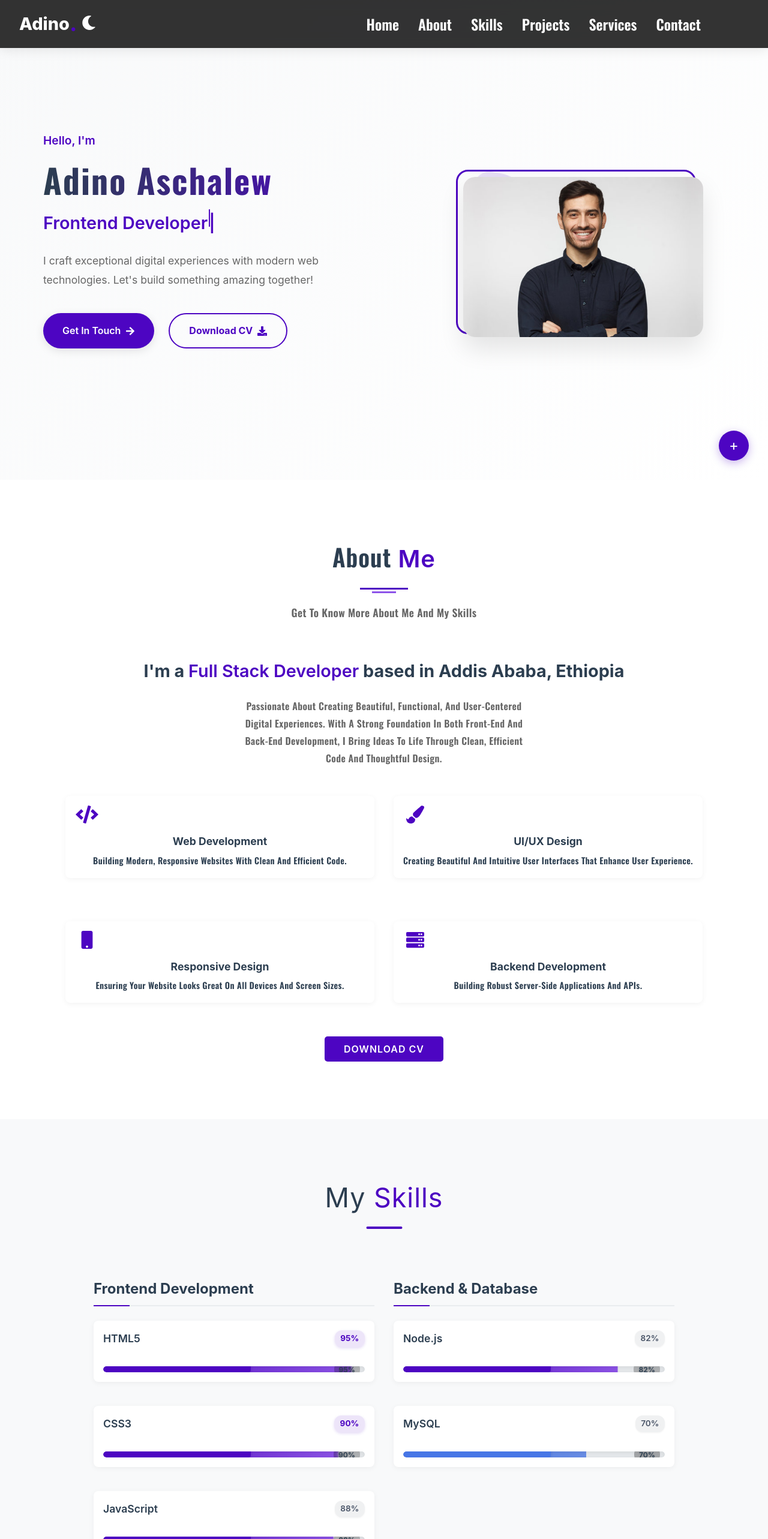
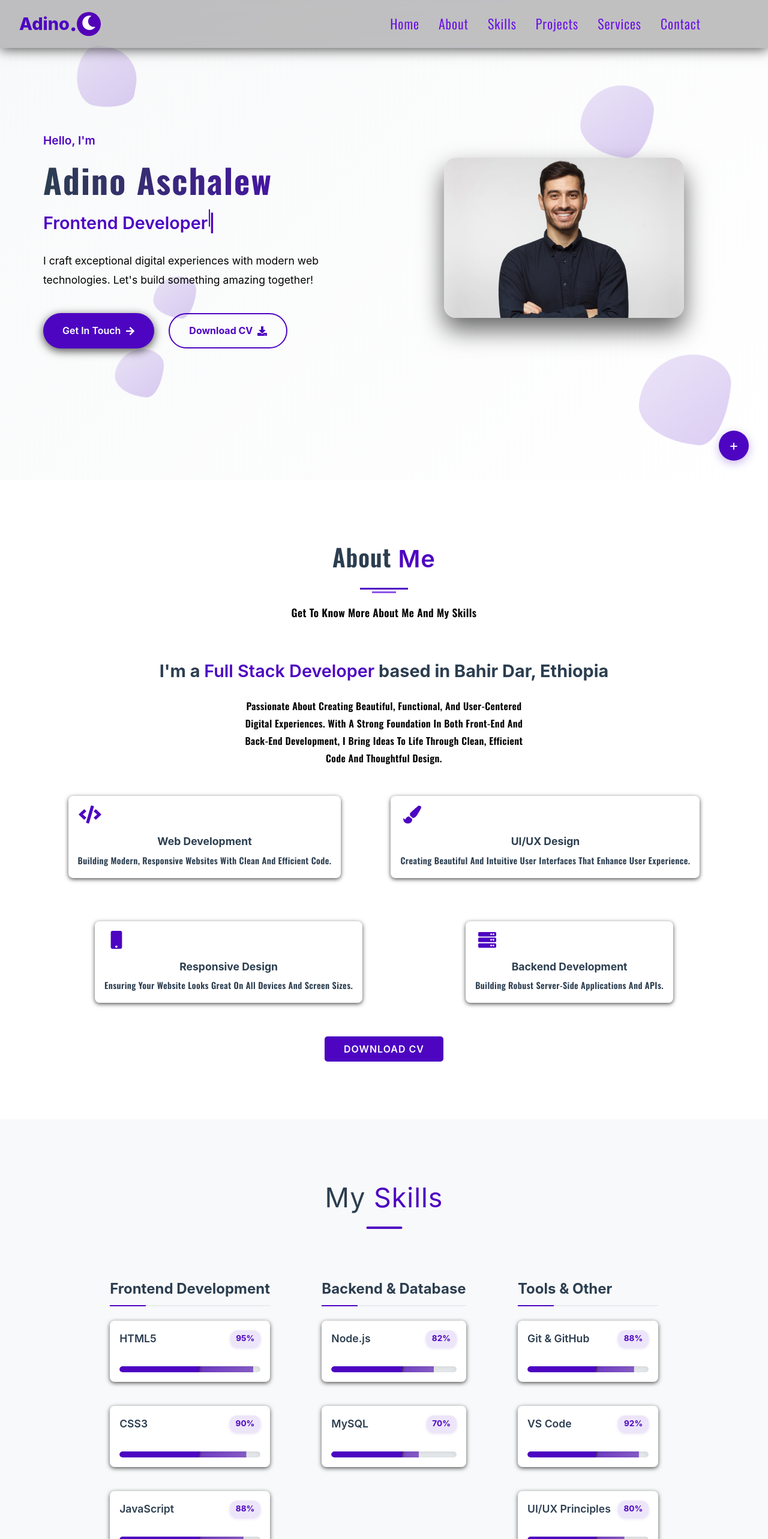
Before and after one commit to Adino-Aschalew/portfolio, a React (Vite) app: page / in a window 1280 px wide. Shown: the top 2566 px of the page at 60% size. Built offline with nearby package versions, Linux system fonts and the light colour scheme.

Commit message:
fifth commit

```diff
--- a/src/components/About.jsx
+++ b/src/components/About.jsx
@@ -1,6 +1,4 @@
 import { FaCode, FaPaintBrush, FaMobile, FaServer } from 'react-icons/fa';
-import { FaLaptopCode } from 'react-icons/fa';
-import image from '../assets/image.jpg';
 
 const About = () => {
   const skills = [
@@ -21,11 +19,10 @@ const About = () => {
           </div>
 
           <div className="about-text">
-            <h3>I'm a <span className="highlight">Full Stack Developer</span> based in Addis Ababa, Ethiopia</h3>
+            <h3>I'm a <span className="highlight">Full Stack Developer</span> based in Bahir Dar, Ethiopia</h3>
             <p>
               Passionate about creating beautiful, functional, and user-centered digital experiences.
-              With a strong foundation in both front-end and back-end development, I bring ideas to life
-              through clean, efficient code and thoughtful design.
+              With a strong foundation in both front-end and back-end development, I bring ideas to life through clean, efficient code and thoughtful design.
             </p>
 
             <div className="skills-grid">
--- a/src/components/Contact.jsx
+++ b/src/components/Contact.jsx
@@ -9,14 +9,14 @@ const Contact = () => {
   const sendEmail = (e) => {
     e.preventDefault();
 
-    emailjs.sendForm('YOUR_SERVICE_ID', 'YOUR_TEMPLATE_ID', form.current, 'YOUR_PUBLIC_KEY')
+    emailjs.sendForm('service_ste1o6a', '_ejs-test-mail-service_', e.target, 'OwiqXjdV5mi95vyNN')
       .then((result) => {
-          console.log(result.text);
-          alert('Message sent successfully!');
-          form.current.reset();
+        console.log(result.text);
+        alert('Message sent successfully!');
+        e.target.reset();
       }, (error) => {
-          console.log(error.text);
-          alert('Failed to send message. Please try again.');
+        console.log(error.text);
+        alert('Failed to send message. Please try again.');
       });
   };
 
@@ -35,7 +35,7 @@ const Contact = () => {
                 <FaMapMarkerAlt className="contact-icon" />
                 <div>
                   <h3>Location</h3>
-                  <p>Addis Ababa, Ethiopia</p>
+                  <p>BahirDar, Ethiopia</p>
                 </div>
               </div>
 
@@ -43,7 +43,7 @@ const Contact = () => {
                 <FaEnvelope className="contact-icon" />
                 <div>
                   <h3>Email</h3>
-                  <p>your.email@example.com</p>
+                  <p>adinoaschalew1995@gmail.com</p>
                 </div>
               </div>
 
@@ -51,7 +51,7 @@ const Contact = () => {
                 <FaPhone className="contact-icon" />
                 <div>
                   <h3>Phone</h3>
-                  <p>+251 9XX XXX XXXX</p>
+                  <p>+251 936164581</p>
                 </div>
               </div>
             </div>
--- a/src/components/Home.jsx
+++ b/src/components/Home.jsx
@@ -132,7 +132,6 @@ const Home = () => {
                 alt="Adino Aschalew"
                 className="profile-image"
               />
-              <div className="image-border"></div>
               <div className="floating-shapes">
                 {[...Array(5)].map((_, i) => (
                   <div key={i} className={`shape shape-${i + 1}`}></div>
--- a/src/index.css
+++ b/src/index.css
@@ -5,13 +5,13 @@
   --bg-secondary: #ffffff;
   --bg-tertiary: #f8f9fa;
   --text-primary: #2c3e50;
-  --text-secondary: #666;
-  --text-muted: #999;
+  --text-secondary: #000000;
+  --text-muted: #000000;
   --border-color: #e1e4e8;
-  --shadow-color: rgba(0, 0, 0, 0.1);
+  --shadow-color: rgba(0, 0, 0, .7);
   --accent-color: #4d05c2;
   --accent-hover: #3a048f;
-  --header-bg: rgba(0, 0, 0, 0.8);
+  --header-bg: rgba(20, 19, 21, 0.255);
   --nav-link: #ffffff;
   --nav-link-hover: #5804e0;
   --card-bg: #ffffff;
@@ -27,13 +27,13 @@
   --bg-primary: #0f0f23;
   --bg-secondary: #1a1a2e;
   --bg-tertiary: #16213e;
-  --text-primary: #e2e8f0;
-  --text-secondary: #a0aec0;
+  --text-primary: #ffffff;
+  --text-secondary: #ffffff;
   --text-muted: #ffffff;
-  --border-color: #2d3748;
+  --border-color: #ee00a7;
   --shadow-color: rgba(0, 0, 0, 0.3);
-  --accent-color: #8b5cf6;
-  --accent-hover: #7c3aed;
+  --accent-color: #ee00a7;
+  --accent-hover: #ee00a7;
   --header-bg: rgba(26, 26, 46, 0.199);
   --nav-link: #e9e9e9;
   --nav-link-hover: #ffffff;
@@ -42,7 +42,7 @@
   --input-border: #2d3748;
   --progress-bg: #2d3748;
   --social-bg: #16213e;
-  --social-hover: #8b5cf6;
+  --social-hover: #ee00a7;
 }
 
 /* Base styles */
@@ -117,7 +117,10 @@ select {
   background-color: linear-gradient(135deg, var(--bg-tertiary) 0%, var(--bg-secondary) 100%);
   color: var(--text-primary);
   border: 1px solid var(--border-color);
-  box-shadow: 0 4px 6px var(--shadow-color);
+  box-shadow: 0 2px 8px black !important;
+  border-right: 5px solid #6506fd;
+  ;
+  border-bottom: 5px solid #540ec5;
   transition: background-color 0.3s ease, color 0.3s ease, border-color 0.3s ease, box-shadow 0.3s ease;
 }
 
@@ -155,18 +158,17 @@ button:hover,
 
 /* Update links */
 .dark a {
-  color: var(--accent-color) !important;
+  color: white !important;
 }
 
 .dark a:hover {
-  color: var(--accent-hover) !important;
+  color: white !important;
 }
 
 /* Dark mode specific styles */
 .dark .header-class {
   background: var(--header-bg) !important;
-  backdrop-filter: blur(10px) !important;
-  box-shadow: 0 2px 12px var(--shadow-color);
+  backdrop-filter: blur(50px) !important;
 }
 
 .dark .name {
@@ -175,10 +177,17 @@ button:hover,
 
 .dark .links a {
   color: var(--nav-link) !important;
-}
-
+  font-size: 20px !important;
+}
+.dark .nav-links{
+  color: #f100b9 !important;
+}
 .dark .links a:hover {
-  color: var(--nav-link-hover) !important;
+  color: var(--accent-color) !important;
+}
+
+.dark .bar {
+  background-color: #f100b9;
 }
 
 .dark .introduction h1 {
@@ -198,7 +207,7 @@ button:hover,
 }
 
 .dark .abt-page h1 {
-  color: var(--text-primary) !important;
+  color: var(--accent-color) !important;
 }
 
 .dark .abt-page h2 {
@@ -422,19 +431,6 @@ button:hover,
   transition: color 0.3s ease;
 }
 
-.under-line {
-  border: 2px solid rgb(67, 178, 241);
-  border-radius: 5px;
-  width: 40px;
-  margin-left: 30px;
-}
-
-.dot {
-  font-size: 34px;
-  font-weight: bold;
-  color: rgb(67, 178, 241);
-}
-
 .links {
   display: flex;
   align-items: center;
@@ -447,25 +443,6 @@ button:hover,
   gap: 5rem;
   text-wrap: inherit;
 
-}
-
-.links a {
-  color: var(--nav-link);
-  font-size: 22px;
-  text-decoration: none;
-  font-weight: 400;
-  font-family: "Oswald", sans-serif;
-  font-optical-sizing: auto;
-  text-transform: capitalize;
-  border-bottom: 3px solid transparent;
-  transition: border-bottom-color 0.3s ease, color 0.3s ease;
-}
-
-.links a:hover {
-  cursor: pointer;
-  color: var(--nav-link-hover);
-  border-radius: 3px;
-  border-bottom-color: var(--nav-link-hover);
 }
 
 .container {
@@ -518,6 +495,7 @@ button:hover,
     text-align: center;
     justify-content: center;
     gap: 8rem;
+    z-index: 0;
   }
 
   .about-container p {
@@ -567,11 +545,7 @@ button:hover,
     border-radius: 4px;
   }
 
-  img {
-    border-radius: 3px;
-    transform: translate(2rem, 2rem);
-    box-shadow: 0 1px 12px #6107f1;
-  }
+
 
   .rectangle {
     border: 5px solid #034ebe;
@@ -587,6 +561,10 @@ button:hover,
 
   .skills {
     max-width: 600px;
+  }
+
+  .skills-grid {
+    grid-template-columns: repeat(2, 1fr) !important;
   }
 
   .card {
@@ -603,6 +581,10 @@ button:hover,
     margin: 10rem auto;
     border-radius: 25px;
     display: grid !important;
+  }
+
+  .social-toggle {
+    z-index: 2000 !important;
   }
 
   .abt-page {
@@ -988,6 +970,15 @@ button:hover,
   margin-top: 1rem;
 }
 
+.dark img {
+  box-shadow: 0 0 5px #fd21bb, 0 0 26px #fd21bb;
+}
+
+.dark .submit-btn:hover {
+  background-color: #b8038e;
+  box-shadow: 0 0 5px #ff0cd2, 0 0 15px #ff12c8;
+}
+
 .submit-btn:hover {
   background: #3a048f;
   transform: translateY(-2px);
@@ -1069,7 +1060,7 @@ button:hover,
   justify-content: center;
   gap: 1.5rem;
   margin-bottom: 2.5rem;
-  background-color: #2c3e50;
+
 }
 
 .social-link {
@@ -1121,7 +1112,7 @@ button:hover,
 
 /* Theme Toggle */
 .theme-toggle {
-  background: none;
+  background-color: rgb(83, 1, 184);
   border: none;
   color: var(--nav-link);
   font-size: 1.5rem;
@@ -1139,8 +1130,9 @@ button:hover,
 
 .theme-toggle:hover {
   color: var(--nav-link-hover);
-  background-color: rgba(255, 255, 255, 0.1);
+  background-color: rgb(100, 100, 100);
   transform: scale(1.1);
+  transform: rotate(-20deg);
 }
 
 .theme-icon {
@@ -1191,17 +1183,8 @@ button:hover,
   align-items: center;
   font-size: 1.8rem;
   font-weight: 800;
-  color: var(--nav-link);
+  color: var(--accent-color);
   transition: all 0.3s ease;
-}
-
-.logo-text {
-  background: linear-gradient(90deg, var(--text-primary), var(--accent-color));
-  -webkit-background-clip: text;
-  -webkit-text-fill-color: transparent;
-  background-clip: text;
-  position: relative;
-  padding-right: 2px;
 }
 
 .logo-dot {
@@ -1257,7 +1240,7 @@ button:hover,
   display: flex;
   flex-direction: column;
   justify-content: space-between;
-  width: 30px;
+  width: 35px;
   height: 24px;
   background: transparent;
   border: none;
@@ -1269,12 +1252,17 @@ button:hover,
 
 .mobile-toggle:focus {
   outline: none;
+
+}
+
+.mobile-toggle:hover {
+  background-color: transparent !important;
 }
 
 .bar {
   width: 100%;
   height: 3px;
-  background-color: #2c3e50;
+  background-color: #030304;
   border-radius: 3px;
   transition: all 0.3s ease-in-out;
   transform-origin: center;
@@ -1313,7 +1301,7 @@ button:hover,
 
 .mobile-nav-header {
   display: flex;
-  gap: 1rem;
+  gap: .5rem;
   align-items: center;
   justify-content: center;
   margin-bottom: 3rem;
@@ -1329,31 +1317,9 @@ button:hover,
   letter-spacing: 1px;
 }
 
-.close-btn {
-  background: none;
-  border: none;
-  font-size: 1.5rem;
-  color: var(--text-primary);
-  cursor: pointer;
-  padding: 0.5rem;
-  display: flex;
-  align-items: center;
-  justify-content: center;
-  transition: color 0.3s ease;
-}
-
-.close-btn:hover {
-  color: var(--accent-color);
-}
-
-.mobile-nav-links {
-  list-style: none;
-  padding: 0;
-  margin: 0 0 2rem 0;
-}
 
 .mobile-nav-links li {
-  margin-bottom: 1.5rem;
+  margin-bottom: .5rem;
 }
 
 .mobile-nav-link {
@@ -1363,7 +1329,8 @@ button:hover,
   font-size: 1.2rem;
   font-weight: 500;
   transition: color 0.3s ease;
-  display: block;
+  display: flex;
+  justify-content: center;
   padding: 0.5rem 0;
 }
 
@@ -1391,9 +1358,7 @@ button:hover,
 }
 
 .nav-img {
-
   width: 30px;
-
   margin-left: 1rem;
   height: 30px;
   border-radius: 50%;
@@ -1408,7 +1373,7 @@ button:hover,
   gap: 1.5rem;
   margin-top: auto;
   padding-top: 2rem;
-  border-top: 1px solid #eee;
+  border-top: 1px solid #4c4848;
   justify-content: center;
 }
 
@@ -1423,7 +1388,7 @@ button:hover,
   height: 40px;
   border-radius: 50%;
   background-color: var(--social-bg);
-  border: 2px solid var(--border-color);
+  border: 2px solid var(--accent-color);
 }
 
 .social-link:hover {
@@ -1662,31 +1627,23 @@ button:hover,
   border-radius: 20px;
   position: relative;
   z-index: 2;
-  box-shadow: 0 20px 40px rgba(0, 0, 0, 0.1);
+  box-shadow: 0 20px 40px rgba(0, 0, 0, .6);
   transition: transform 0.5s ease, box-shadow 0.5s ease;
 }
 
-.image-border {
-  position: absolute;
-  top: 20px;
-  left: 20px;
-  right: -20px;
-  bottom: -20px;
-  border: 3px solid #4d05c2;
-  border-radius: 20px;
-  z-index: 1;
-  transition: all 0.5s ease;
-}
 
 /* Floating Shapes */
 .floating-shapes {
-  position: absolute;
+  position: fixed;
   top: 0;
   left: 0;
   width: 100%;
   height: 100%;
-  z-index: 0;
+  z-index: 4;
   pointer-events: none;
+}
+.dark .shape {
+  background: linear-gradient(135deg, rgba(228, 24, 228, 0.543), rgba(77, 5, 194, 0.2));
 }
 
 .shape {
@@ -1769,7 +1726,6 @@ button:hover,
   position: fixed;
   bottom: 2rem;
   right: 2rem;
-  z-index: 100;
   display: flex;
   flex-direction: column;
   align-items: flex-end;
@@ -1789,7 +1745,6 @@ button:hover,
   font-size: 1.5rem;
   box-shadow: 0 4px 15px rgba(77, 5, 194, 0.3);
   transition: all 0.3s ease;
-  z-index: 101;
 }
 
 .social-toggle:hover {
@@ -1926,7 +1881,7 @@ button:hover,
 
 .about-content {
   position: relative;
-  z-index: 10;
+  z-index: 0;
 }
 
 .about-text h3 {
@@ -1957,6 +1912,7 @@ button:hover,
   background: var(--bg-tertiary);
   border-radius: 8px;
   transition: all 0.3s ease;
+  box-shadow: 0 2px 7px rgb(79, 79, 79) !important;
 }
 
 .skill-item:hover {
@@ -2281,10 +2237,11 @@ button:hover,
 }
 
 .nav-links a {
-  color: #fdfdfd;
+  color: #6609e8;
   font-family: "oswald";
-  font-weight: 600;
-  font-size: 24px;
+  font-weight: 350;
+  font-size: 22px;
+  letter-spacing: 1px;
   text-transform: capitalize;
   text-decoration: none;
 }
@@ -2293,7 +2250,7 @@ button:hover,
   border-bottom: 2px solid;
   border-radius: 3px;
   transition: .1s ease-in-out;
-  color: #4602ac;
+  color: #5402ce;
 }
 
 .close-btn {
@@ -2416,7 +2373,7 @@ small {
   max-width: 1000px;
   margin: 0 auto;
   position: relative;
-  z-index: 1;
+  z-index: 0;
 }
 
 .skills-container h1 {
@@ -2448,10 +2405,11 @@ small {
 
 .skills-grid {
   display: grid;
-  grid-template-columns: repeat(2, 1fr);
+  grid-template-columns: repeat(3, 1fr);
   flex-wrap: wrap;
   gap: 2rem;
-  justify-content: space-between;
+  display: flex;
+  justify-content: space-around;
   margin-top: 3rem;
   padding: 0 1rem;
 }
@@ -2563,16 +2521,9 @@ small {
   left: 0;
   right: 0;
   bottom: 0;
-  background: linear-gradient(90deg,
-      rgba(255, 255, 255, 0) 0%,
-      rgba(255, 255, 255, 0.2) 20%,
-      rgba(255, 255, 255, 0.5) 50%,
-      rgba(255, 255, 255, 0.2) 80%,
-      rgba(255, 255, 255, 0) 100%);
   transform: translateX(-100%);
   animation: shine 2.5s infinite ease-in-out;
   animation-delay: 1s;
-  /* Start after the bar fills */
   opacity: 0.7;
   z-index: 1;
   pointer-events: none;
@@ -2608,7 +2559,7 @@ small {
   border-radius: 4px;
   opacity: 1;
   z-index: 2;
-  box-shadow: 0 2px 5px rgba(0, 0, 0, 0.1);
+  box-shadow: 0 0 5px rgba(0, 0, 0);
 }
 
 /* Arrow pointing to the progress bar */
@@ -2627,15 +2578,15 @@ small {
 
 /* Styling for percentage display */
 .skill-percent {
-  font-weight: 600;
+  font-weight: 700;
   font-size: 0.85rem;
   margin-left: 0.75rem;
   padding: 0.2rem 0.6rem;
   border-radius: 12px;
-  background: rgba(108, 117, 125, 0.1);
-  color: #4a5568;
+  background: rgba(77, 5, 194, 0.1);
+  color: var(--accent-color);
   transition: all 0.3s ease;
-  box-shadow: 0 1px 3px rgba(0, 0, 0, 0.05);
+  box-shadow: 0 2px 5px rgba(77, 5, 194, 0.15);
   display: inline-flex;
   align-items: center;
   justify-content: center;
@@ -2643,39 +2594,10 @@ small {
   text-align: center;
 }
 
-.skill-percent-high {
-  background: rgba(77, 5, 194, 0.1);
-  color: var(--accent-color);
-  font-weight: 700;
-  box-shadow: 0 2px 5px rgba(77, 5, 194, 0.15);
-}
-
-.progress-percent {
-  position: absolute;
-  right: 8px;
-  top: 50%;
-  transform: translateY(-50%);
-  color: white;
-  font-size: 0.75rem;
-  font-weight: 700;
-  text-shadow: 0 1px 3px rgba(0, 0, 0, 0.3);
-  z-index: 2;
-  opacity: 0.95;
-  transition: all 0.2s ease;
-  background: rgba(0, 0, 0, 0.2);
-  padding: 0.15rem 0.5rem;
-  border-radius: 10px;
-  backdrop-filter: blur(2px);
-}
-
 /* Hover effects */
 .skill-item:hover .skill-percent {
   transform: scale(1.05);
-  box-shadow: 0 2px 8px rgba(0, 0, 0, 0.1);
-}
-
-.skill-item:hover .skill-percent-high {
-  box-shadow: 0 3px 10px rgba(77, 5, 194, 0.2);
+  box-shadow: 0 0px 8px rgba(0, 0, 0, .3);
 }
 
 .skill-item:hover .progress-percent {
@@ -2684,27 +2606,11 @@ small {
   right: 6px;
 }
 
-/* Ensure text is visible on all progress bars with appropriate contrast */
-.progress-bar[data-level='high'] .progress-percent {
-  background: rgba(0, 0, 0, 0.25);
-  color: var(--text-primary);
-}
-
-.progress-bar[data-level='medium'] .progress-percent {
-  background: rgba(0, 0, 0, 0.3);
-  color: var(--text-primary);
-}
-
-.progress-bar[data-level='low'] .progress-percent {
-  background: rgba(0, 0, 0, 0.35);
-  color: var(--text-primary);
-}
-
 /* Different colors based on skill level */
 .progress-bar[data-level='high'] {
   background: linear-gradient(90deg,
       #4d05c2 0%,
-      #8e54e9 100%);
+      #885fca 100%);
   background-size: var(--progress) 100%;
   background-repeat: no-repeat;
   background-color: #e9ecef;
@@ -2720,8 +2626,8 @@ small {
 
 .progress-bar[data-level='medium'] {
   background: linear-gradient(90deg,
-      #4776e6 0%,
-      #6a8fe9 100%);
+      #4d05c2 0%,
+      #885fca 100%);
   background-size: var(--progress) 100%;
   background-repeat: no-repeat;
   background-color: #e9ecef;
@@ -2729,21 +2635,7 @@ small {
 
 .progress-bar[data-level='medium']::before,
 .progress-bar[data-level='medium']::after {
-  background: #4776e6;
-}
-
-.progress-bar[data-level='low'] {
-  background: linear-gradient(90deg,
-      #5f72bd 0%,
-      #9fa8da 100%);
-  background-size: var(--progress) 100%;
-  background-repeat: no-repeat;
-  background-color: #e9ecef;
-}
-
-.progress-bar[data-level='low']::before,
-.progress-bar[data-level='low']::after {
-  background: #5f72bd;
+  background: #4d05c2;
 }
 
 /* Shine effect for the progress bar */
@@ -2758,7 +2650,7 @@ small {
       rgba(255, 255, 255, 0) 0%,
       rgba(255, 255, 255, 0.2) 50%,
       rgba(255, 255, 255, 0) 100%);
-  animation: shine 2s infinite linear;
+  animation: shine 2.5s infinite linear;
 }
 
 @keyframes shine {
@@ -2979,7 +2871,7 @@ small {
 }
 
 .project-link {
-  color: white;
+  color: var(--accent-color);
   text-decoration: none;
   width: 50px;
   height: 50px;
@@ -2990,6 +2882,15 @@ small {
   justify-content: center;
   gap: 0.5rem;
   transition: all 0.3s ease;
+}
+
+.project-link:hover {
+  background-color: white;
+}
+
+.project-icon {
+  width: 25px;
+  height: 40px;
 }
 
 .demo-link {
```
Also changed, not shown: src/components/Footer.jsx (+4 -4 lines), src/components/Header.jsx (+4 -6 lines), src/components/Projects.jsx (+18 -17 lines), 1 other file (tests, documents, lock files or other folders).
